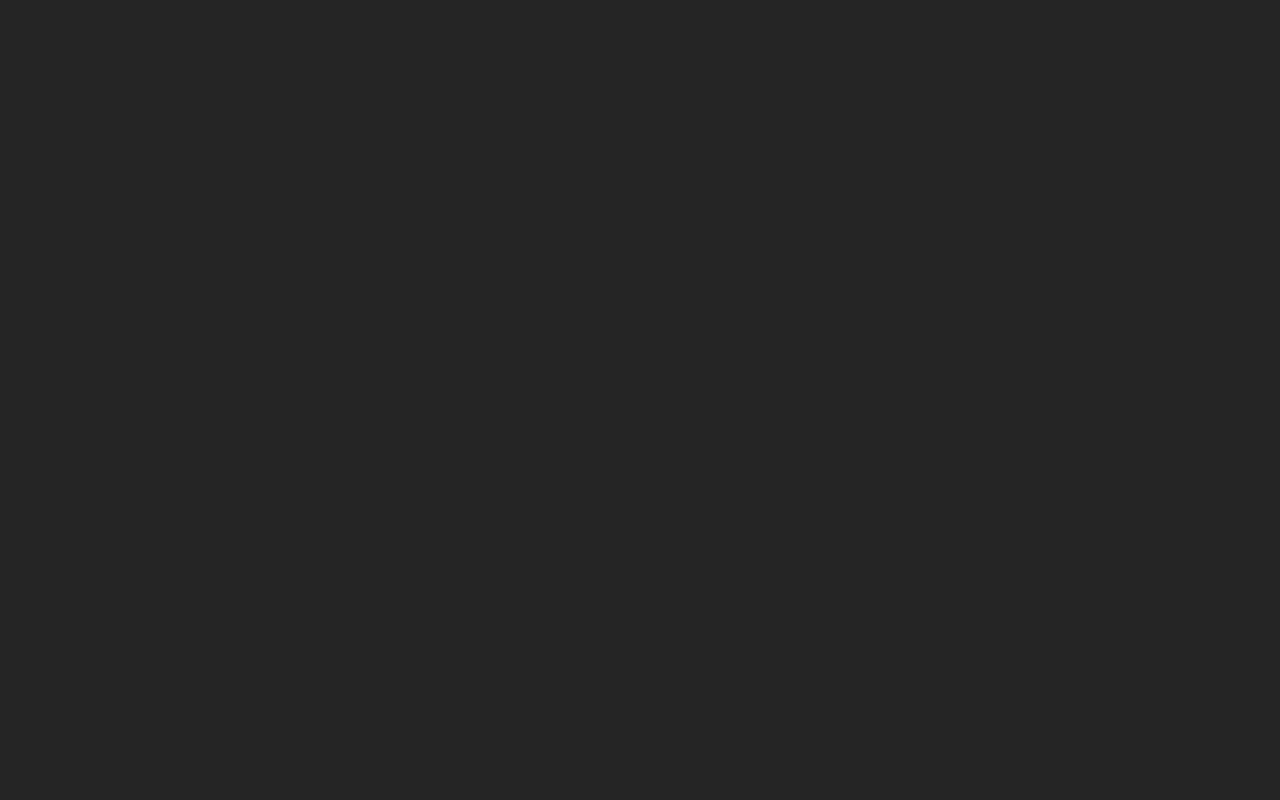
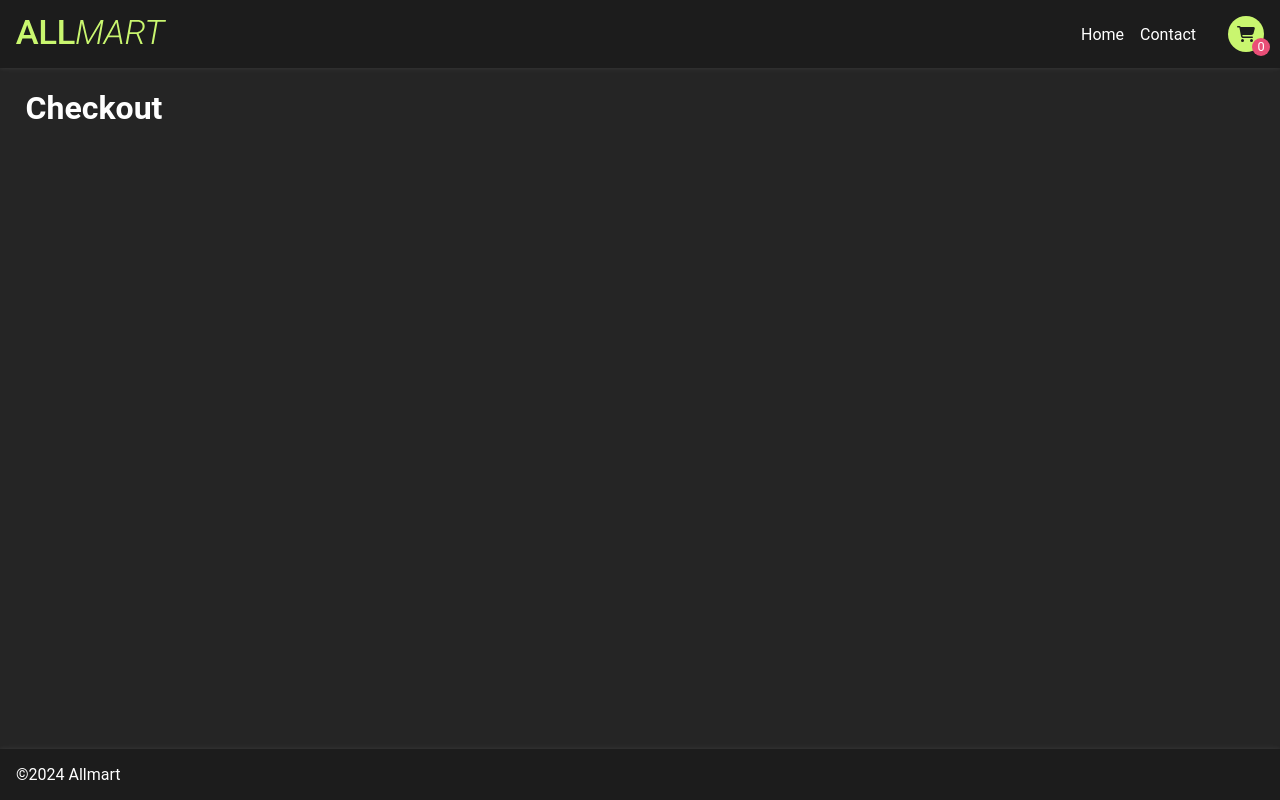
Before and after one commit to devholdt/ALLMART, a React (Create React App) app: page /checkout in a window 1280 px wide. Before the commit this address had no page. Built offline with nearby package versions, Linux system fonts and the light colour scheme.

Commit message:
adds a checkout page

```diff
--- a/src/App.js
+++ b/src/App.js
@@ -3,8 +3,9 @@ import { Routes, Route } from "react-router-dom";
 import Layout from "./components/Layout";
 import Home from "./components/Home";
 import Contact from "./components/Contact";
+import Product from "./components/Product";
 import Cart from "./components/Cart";
-import Product from "./components/Product";
+import Checkout from "./components/Checkout";
 
 function App() {
 	return (
@@ -14,6 +15,7 @@ function App() {
 				<Route path="/product/:id" element={<Product />} />
 				<Route path="/contact" element={<Contact />} />
 				<Route path="/cart" element={<Cart />} />
+				<Route path="/checkout" element={<Checkout />} />
 			</Route>
 		</Routes>
 	);
--- a/src/components/Cart/index.jsx
+++ b/src/components/Cart/index.jsx
@@ -66,9 +66,11 @@ function Cart() {
 						<p className="cart-total">
 							Total: <span>{totalCost.toFixed(2)}kr</span>
 						</p>
-						<button className="cart-checkout" disabled={isCartEmpty}>
-							Checkout
-						</button>
+						<Link to={`/checkout`}>
+							<button className="cart-checkout" disabled={isCartEmpty}>
+								Checkout
+							</button>
+						</Link>
 					</div>
 				</S.CartBottom>
 			</S.CartContainer>
--- /dev/null
+++ b/src/components/Checkout/index.jsx
@@ -0,0 +1,11 @@
+import React from "react";
+
+function Checkout() {
+	return (
+		<main>
+			<h1>Checkout</h1>
+		</main>
+	);
+}
+
+export default Checkout;
```
Also changed, not shown: src/components/Checkout/styles.js (added).
